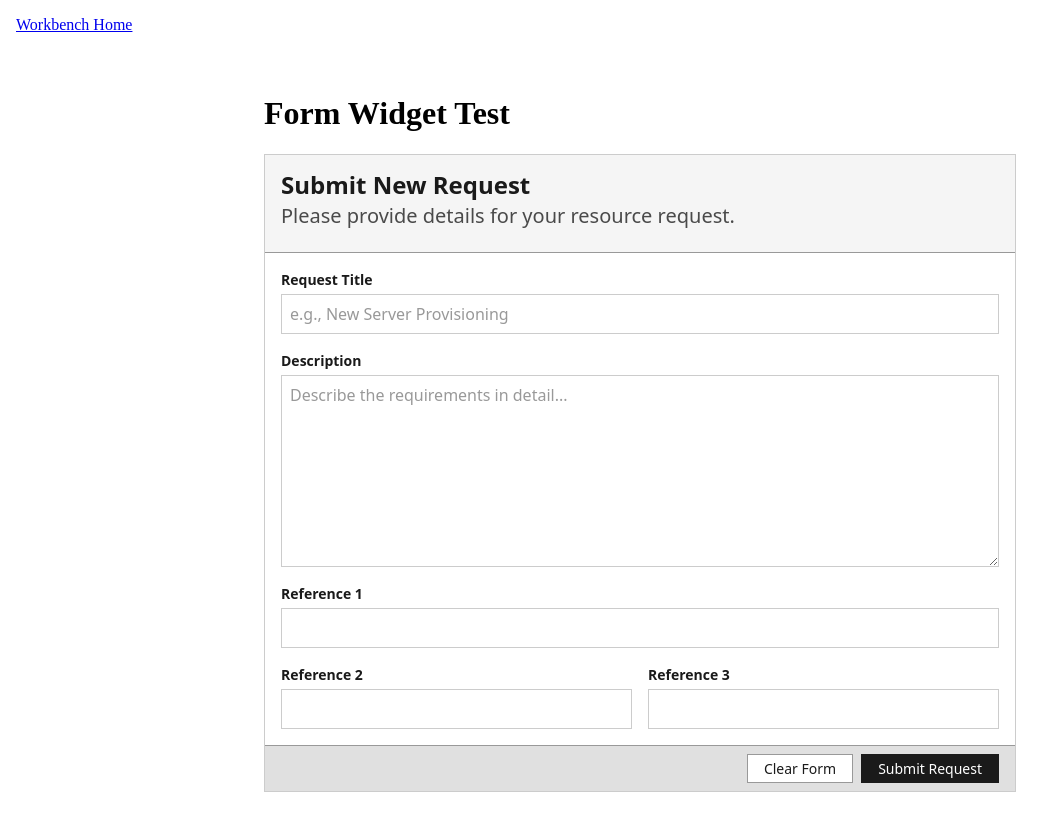
After one commit to aaron-panic/scavengers-flask, a Flask app: page /form in a window 1280 px wide. The commit adds this page. Shown: the whole page, without its empty margins (0-1062 px from the left). Run offline with Flask 3, Linux system fonts and the light colour scheme.

Commit message:
form designer

```diff
--- a/app.py
+++ b/app.py
@@ -205,6 +205,13 @@ def test_modal():
     """
     return render_template('workbench/test_modal.html')
 
+@app.route('/form')
+def test_form():
+    """
+    Route to test the Form widget.
+    """
+    return render_template('workbench/test_form.html')
+
 if __name__ == '__main__':
     # Docker handles the port mapping, so we listen on 5000 internally
     app.run(host='0.0.0.0', port=5000, debug=True)
--- /dev/null
+++ b/mock_data/forms.json
@@ -0,0 +1,55 @@
+{
+  "request_form": {
+    "title": "Submit New Request",
+    "description": "Please provide details for your resource request.",
+    "action": "/submit-request",
+    "method": "POST",
+    "fields": [
+      {
+        "name": "title",
+        "label": "Request Title",
+        "type": "text",
+        "placeholder": "e.g., New Server Provisioning",
+        "width": "full-width"
+      },
+      {
+        "name": "description",
+        "label": "Description",
+        "type": "textarea",
+        "placeholder": "Describe the requirements in detail...",
+        "width": "full-width",
+        "height": "height-l"
+      },
+      {
+        "name": "ref_1",
+        "label": "Reference 1",
+        "type": "text",
+        "width": "full-width"
+      },
+      {
+        "name": "ref_2",
+        "label": "Reference 2",
+        "type": "text",
+        "width": "half-width"
+      },
+      {
+        "name": "ref_3",
+        "label": "Reference 3",
+        "type": "text",
+        "width": "half-width"
+      }
+    ],
+    "buttons": [
+      {
+        "label": "Clear Form",
+        "type": "reset",
+        "class": "secondary"
+      },
+      {
+        "label": "Submit Request",
+        "type": "submit",
+        "class": "primary"
+      }
+    ]
+  }
+}
--- a/static/css/base.css
+++ b/static/css/base.css
@@ -50,4 +50,22 @@
 
     /* OVERLAYS */
     --color-overlay: rgba(0, 0, 0, 0.5);
+
+    /* FORM PALETTE */
+    --form-bg-colour: #ffffff;
+    --form-label-colour: #1a1a1a;
+    --form-text-colour: #000000;
+    --form-placeholder-colour: #999999;
+    --form-border-colour: #cccccc;
+    --form-focus-colour: #000000;
+
+    /* FORM GEOMETRY */
+    --height-input: 2.5rem;
+    --height-textarea-s: 4rem;
+    --height-textarea-m: 8rem;
+    --height-textarea-l: 12rem;
+
+    --width-full: 100%;
+    --width-half: 50%;
+    --width-third: 33.333%;
 }
--- a/static/css/layout.css
+++ b/static/css/layout.css
@@ -212,6 +212,7 @@ th, td {
 
 /* ========================================================================= */
 /* MODAL LAYOUT */
+
 dialog.modal {
     margin: auto;
     padding: var(--space-0);
@@ -268,6 +269,53 @@ dialog.modal menu {
 }
 
 /* ========================================================================= */
+/* FORM LAYOUT */
+.form-grid {
+    display: flex;
+    flex-wrap: wrap;
+    gap: var(--space-m);
+    padding: var(--space-m);
+    width: var(--width-full);
+}
+
+.field-group {
+    display: flex;
+    flex-direction: column;
+    width: var(--width-full);
+}
+
+.field-group.full-width {
+    width: 100%;
+}
+
+.field-group.half-width {
+    width: calc(50% - (var(--space-m) / 2));
+}
+
+.field-group.one-third-width {
+    width: calc(33.333% - (var(--space-m) * 2 / 3));
+}
+
+.field-group label {
+    display: block;
+    margin-bottom: var(--space-xs);
+    width: 100%;
+}
+
+.field-group input,
+.field-group textarea {
+    display: block;
+    width: 100%;
+    box-sizing: border-box;
+}
+
+.form-panel footer .action-group {
+    display: flex;
+    justify-content: flex-end;
+    gap: var(--space-s);
+}
+
+/* ========================================================================= */
 /* UTILITY */
 
 .hidden {
--- a/static/css/widget.css
+++ b/static/css/widget.css
@@ -320,3 +320,43 @@ button.control.destructive:hover {
     color: var(--text-colour-primary);
     font-size: var(--font-size-base);
 }
+
+/* ========================================================================= */
+/* FORM STYLE DEFINITIONS */
+
+.field-group label {
+    font-size: var(--font-size-s);
+    font-weight: bold;
+    color: var(--form-label-colour);
+}
+
+.field-group input,
+.field-group textarea {
+    background-color: var(--form-bg-colour);
+    border: 1px solid var(--form-border-colour);
+    border-radius: var(--radius-sm);
+    color: var(--form-text-colour);
+    padding: var(--space-s);
+    font-family: var(--font-sans);
+    font-size: var(--font-size-base);
+    transition: border-color 0.2s ease;
+}
+
+.field-group input:focus,
+.field-group textarea:focus {
+    outline: none;
+    border-color: var(--form-focus-colour);
+}
+
+.field-group input::placeholder,
+.field-group textarea::placeholder {
+    color: var(--form-placeholder-colour);
+}
+
+.height-s { height: var(--height-textarea-s); }
+.height-m { height: var(--height-textarea-m); }
+.height-l { height: var(--height-textarea-l); }
+
+.field-group input {
+    height: var(--height-input);
+}
--- /dev/null
+++ b/templates/components/form.html
@@ -0,0 +1,44 @@
+{% macro render(data, classes=[]) %}
+<article class="panel form-panel {{ classes|join(' ') }}">
+    <header>
+        <h1>{{ data.title }}</h1>
+        {% if data.description %}
+            <p class="subtitle">{{ data.description }}</p>
+        {% endif %}
+    </header>
+
+    <form action="{{ data.action }}" method="{{ data.method }}">
+        <section class="form-grid">
+            {% for field in data.fields %}
+            <div class="field-group {{ field.width }}">
+                <label for="{{ field.name }}">{{ field.label }}</label>
+
+                {% if field.type == 'textarea' %}
+                    <textarea
+                        id="{{ field.name }}"
+                        name="{{ field.name }}"
+                        class="{{ field.height }}"
+                        placeholder="{{ field.placeholder if field.placeholder else '' }}"
+                    ></textarea>
+                {% else %}
+                    <input
+                        type="{{ field.type }}"
+                        id="{{ field.name }}"
+                        name="{{ field.name }}"
+                        placeholder="{{ field.placeholder if field.placeholder else '' }}"
+                    >
+                {% endif %}
+            </div>
+            {% endfor %}
+        </section>
+
+        <footer>
+            <div class="action-group">
+                {% for btn in data.buttons %}
+                <button type="{{ btn.type }}" class="control {{ btn.class }}">{{ btn.label }}</button>
+                {% endfor %}
+            </div>
+        </footer>
+    </form>
+</article>
+{% endmacro %}
--- /dev/null
+++ b/templates/workbench/test_form.html
@@ -0,0 +1,9 @@
+{% extends "base.html" %}
+{% import "components/form.html" as Form %}
+
+{% block content %}
+<h1>Form Widget Test</h1>
+
+{{ Form.render(data=mock.forms.request_form) }}
+
+{% endblock %}
```
Also changed, not shown: templates/workbench/index.html (+13 -0 lines).
